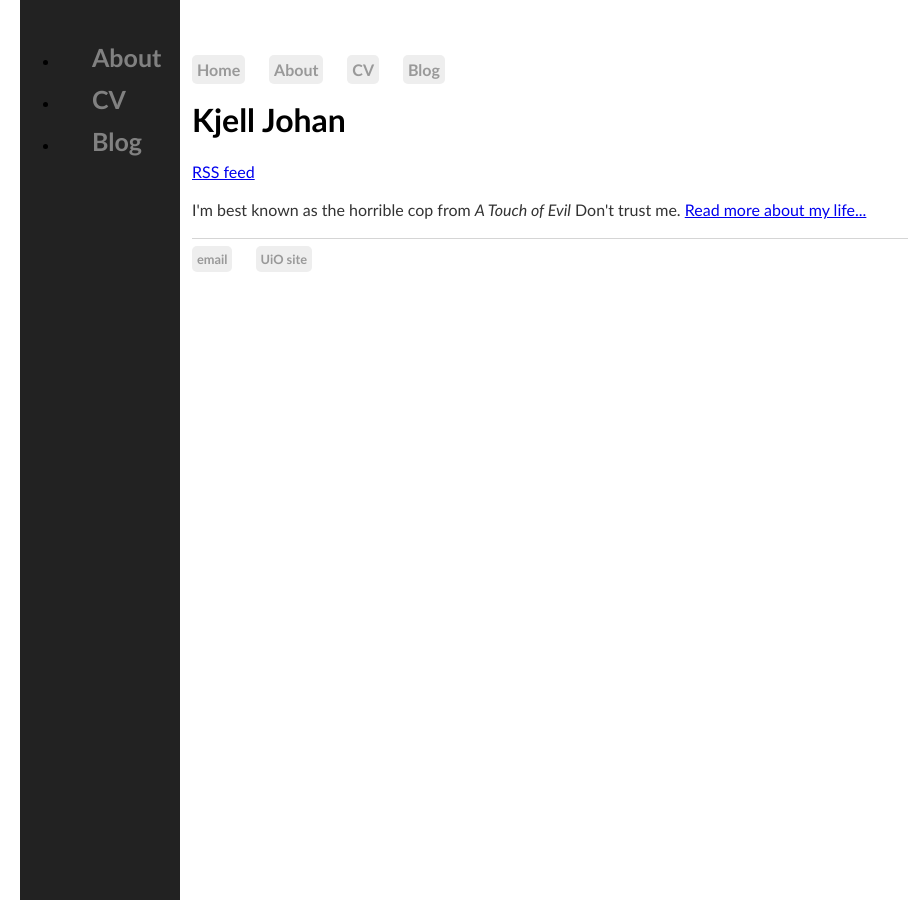
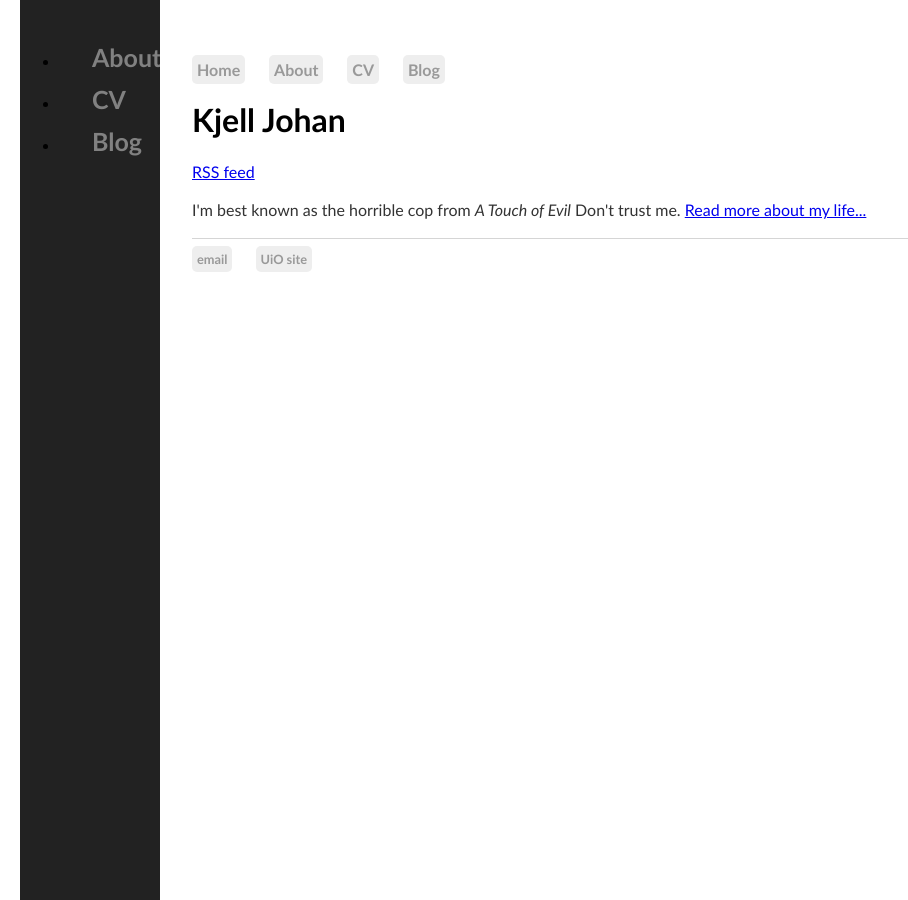
Before and after one commit to kjelljs/kjelljs.github.io, a Jekyll site: the page built from index.html, in a window 1280 px wide. Shown: the whole page, without its empty margins (0-908 px from the left). Built offline with Jekyll 4.4.1, drawn with Linux system fonts in a browser that asks for light colours.

Commit message:
Update main.css

```diff
--- a/css/main.css
+++ b/css/main.css
@@ -21,7 +21,7 @@ nav ul li, footer ul li {
 
 sidenav {
   height: 100%;
-  width: 160px;
+  width: 140px;
   margin-left: 20px;
   position: fixed;
   z-index: 1;
```
